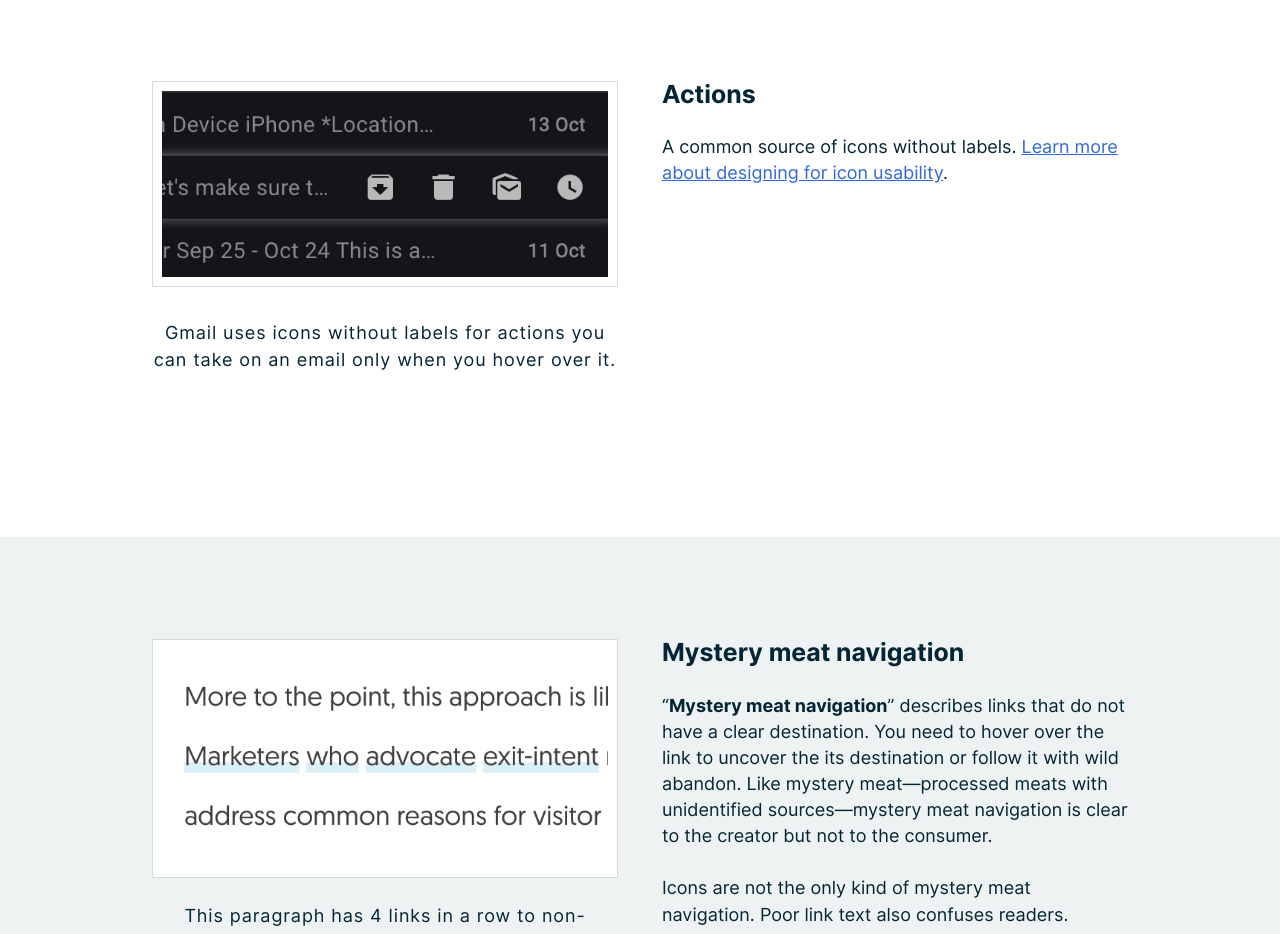
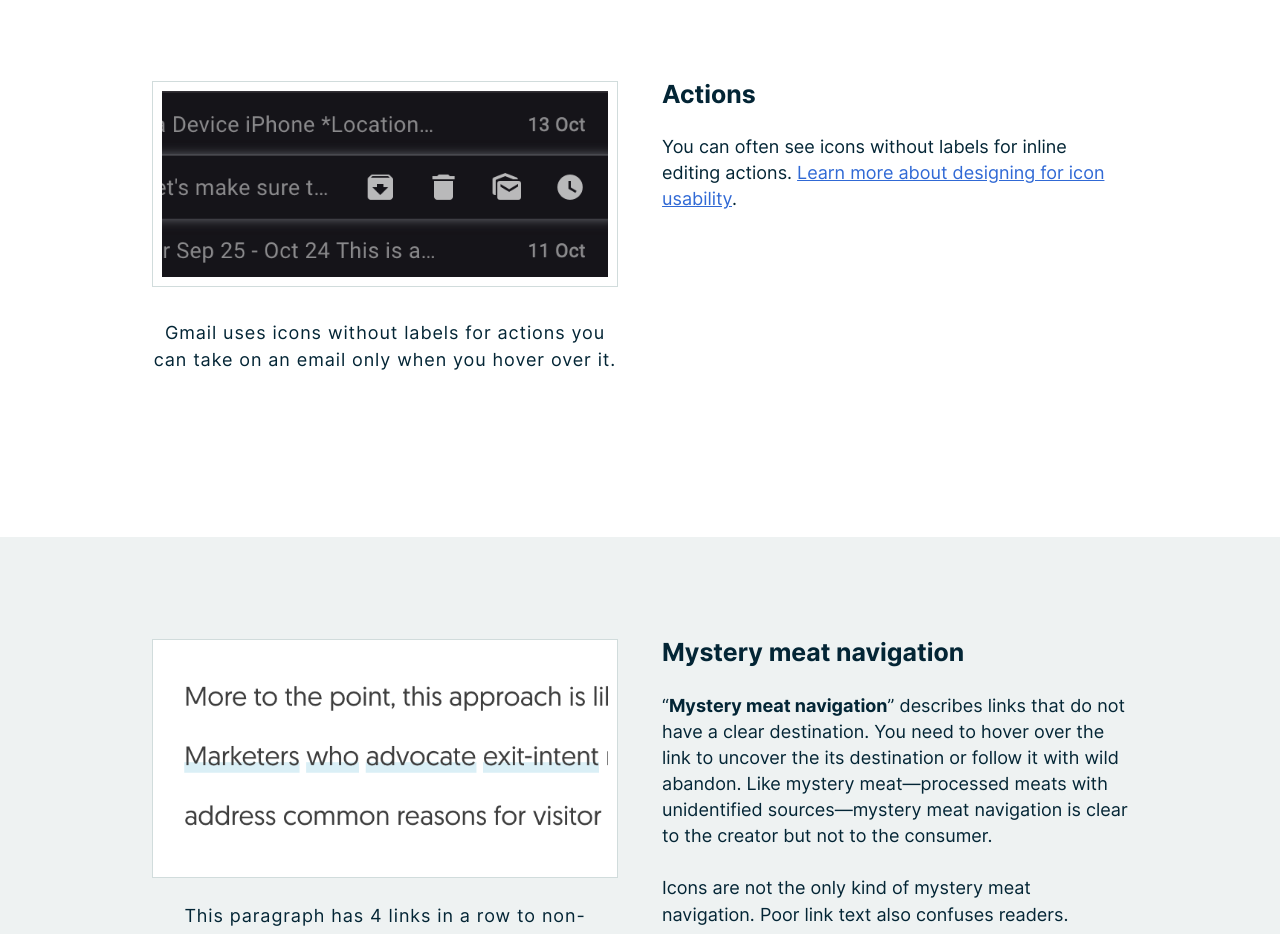
Before and after one commit to didoesdigital/label-your-icons, a Gatsby site: page / in a window 1280 px wide. Shown: the part 2260-3194 px from the top of the page. Built offline with nearby package versions, Linux system fonts and the light colour scheme; Gatsby itself is replaced by a stand-in of ours.

Commit message:
Tweak copy for icons without labels for actions

```diff
--- a/src/pages/index.js
+++ b/src/pages/index.js
@@ -70,7 +70,7 @@ const IndexPage = () => (
           </div>
           <div>
             <h3>Actions</h3>
-            <p>A common source of icons without labels. <a href="https://www.nngroup.com/articles/icon-usability/">Learn more about designing for icon usability</a>.</p>
+            <p>You can often see icons without labels for inline editing actions. <a href="https://www.nngroup.com/articles/icon-usability/">Learn more about designing for icon usability</a>.</p>
           </div>
         </div>
       </div>
```
